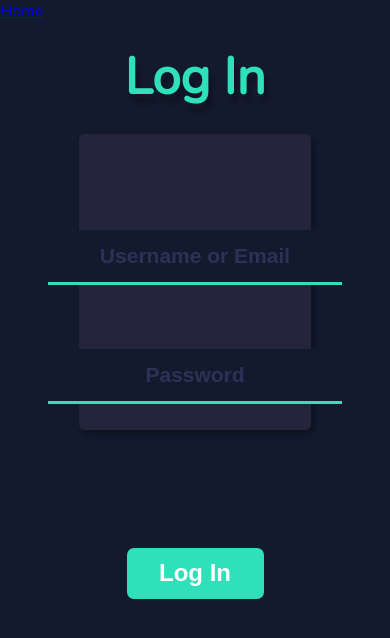
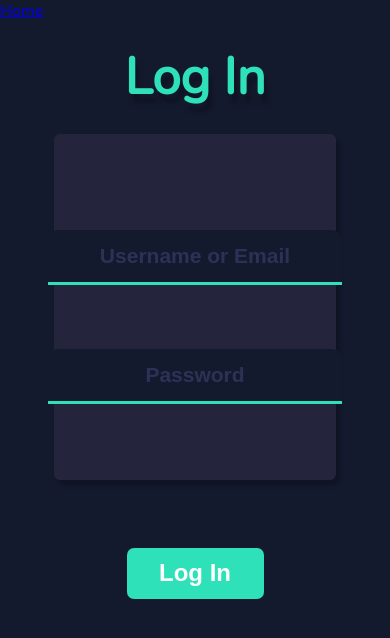
Before and after one commit to 0Calories/untitled-block-game-site, a React (Create React App) app: page / in a window 390 px wide. Shown: the top 638 px of the page. Built offline with nearby package versions, Linux system fonts and the light colour scheme; the HTML template or start-up script is replaced by a standard one.

Commit message:
Add login button hover effect

```diff
--- a/src/styles/components/_login-form.scss
+++ b/src/styles/components/_login-form.scss
@@ -22,9 +22,9 @@
     height: 400px;
 
     // Mobile
-    @media only screen and (min-width: 320px) and (max-width: 479px) {
-        width: 200px;
-        height: 200px;
+    @media only screen and (min-width: 280px) and (max-width: 479px) {
+        width: 250px;
+        height: 250px;
     }
 }
 
@@ -54,6 +54,16 @@
     text-align: center;
 }
 
+.input:after {
+  content: 'sdfsdf';
+  display: block;
+  margin: auto;
+  height: 3px;
+  width: 0px;
+  background: transparent;
+  transition: width .5s ease, background-color .5s ease;
+}
+
 .login-button {
     background-color: $primary;
     border: none;
@@ -65,4 +75,13 @@
     margin-top: 5rem;
     width: 137px;
     height: 51px;
+    transition: 0.3s;
 }
+
+.login-button:hover {
+    background-color: darken($primary, 25);
+}
+
+.login-button:focus {
+    background-color: darken($primary, 25);
+}
```
